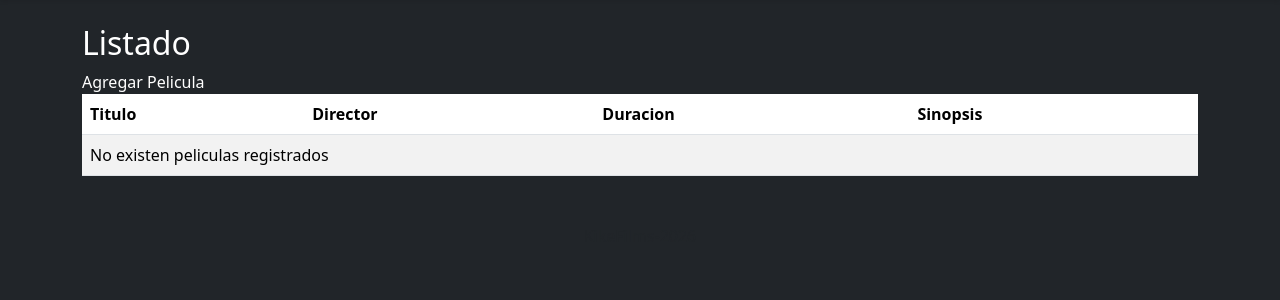
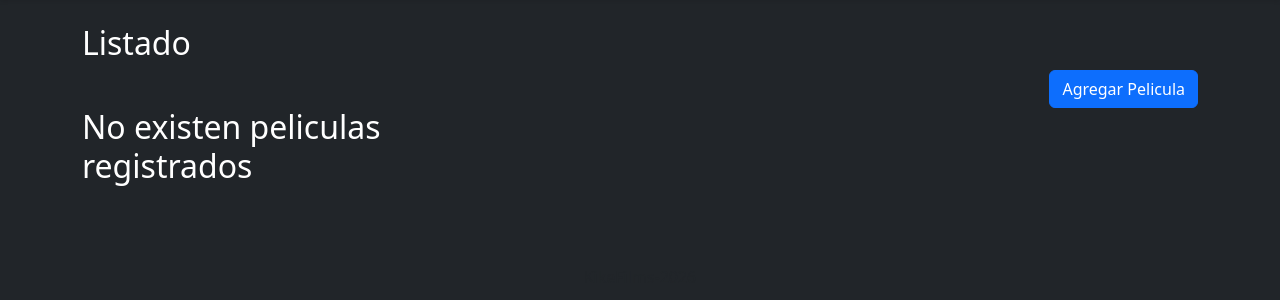
Before and after one commit to LDJSystems/KikeFilms, a Django app: page /peliculas/listar_peliculas/ in a window 1280 px wide. Shown: the part 57-357 px from the top of the page. Run offline with Django 5.2, Linux system fonts and the light colour scheme; data that the repository does not hold is empty.

Commit message:
feat: Agrego lista de peliculas

```diff
--- a/config/urls.py
+++ b/config/urls.py
@@ -16,9 +16,17 @@ Including another URLconf
 """
 from django.contrib import admin
 from django.urls import include, path
+from django.conf import settings
+from django.conf.urls.static import static
 
 urlpatterns = [
     path('admin/', admin.site.urls),
     path('', include("core.urls")),
     path('peliculas/', include("pelicula.urls")),
 ]
+
+if settings.DEBUG:
+    urlpatterns += static(
+        settings.MEDIA_URL,
+        document_root=settings.MEDIA_ROOT
+    )
--- a/templates/pelicula/lista.html
+++ b/templates/pelicula/lista.html
@@ -1,36 +1,39 @@
 {% extends "base.html" %}
 
 {% block titulo %}
-    Cartelera de Peliculas
+Cartelera de Peliculas
 {% endblock %}
 
 {% block content %}
 <h2>Listado</h2>
-    Agregar Pelicula
-<table class="table table-striped">
-    <thead>
-        <tr>
-            <th>Titulo</th>
-            <th>Director</th>
-            <th>Duracion</th>
-            <th>Sinopsis</th>
-        </tr>
-    </thead>
-    <tbody>
+<div class="d-grid gap-2 d-md-flex justify-content-md-end">
+    <button type="button" class="btn btn-primary">Agregar Pelicula</button>
+</div>
+
+<div class="row row-cols-3 row-cols-md-4 row-cols-lg-3 g-4 mb-5">
+
     {% for pelicula in peliculas %}
-        <tr>
-            <td>{{ pelicula.titulo }}</td>
-            <td>{{ pelicula.director }}</td>
-            <td>{{ pelicula.duracion }}</td>
-            <td>{{ pelicula.sinopsis }}</td>
-        </tr>
+
+    <div class="col">
+        <div class="card">
+            <div class="card-body">
+
+                <img src="{{ pelicula.portada_imagen.url }}" class="card-img-top" alt="">
+
+                <h2 class="card-title">{{ pelicula.titulo }}</h2>
+                <p class="card-text">Resumen: {{ pelicula.sinopsis }}</p>
+                <p class="card-text">Director: {{ pelicula.director }}</p>
+                <p class="card-text">Duracion: {{ pelicula.duracion }} Minutos</p>
+
+            </div>
+        </div>
+    </div>
     {% empty %}
-        <tr>
-            <td colspan = "5">
-                No existen peliculas registrados
-            </td>
-        </tr>
+    <h2>
+        No existen peliculas registrados
+    </h2>
+
     {% endfor %}
-    </tbody>
-</table>
+
+</div>
 {% endblock %}
```
